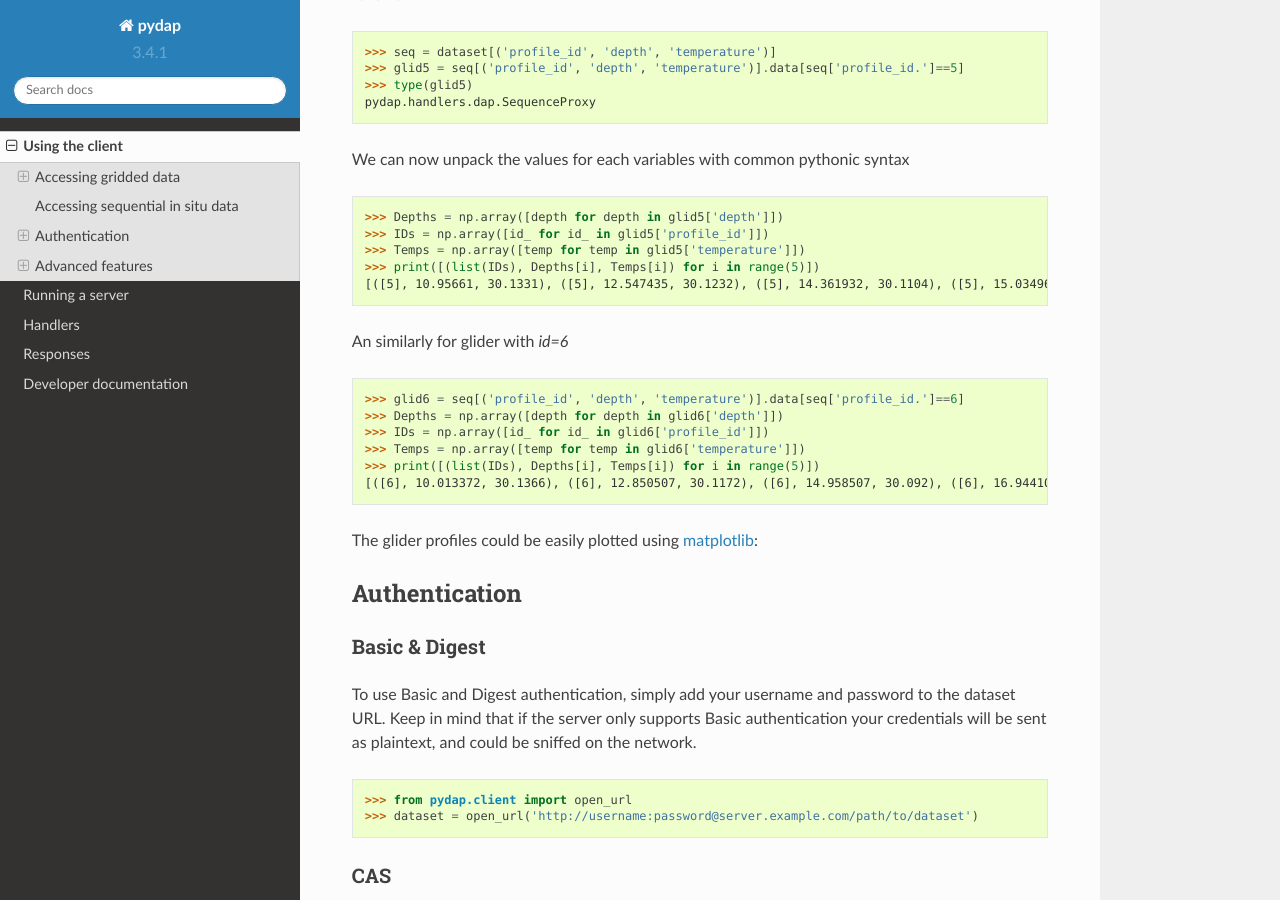
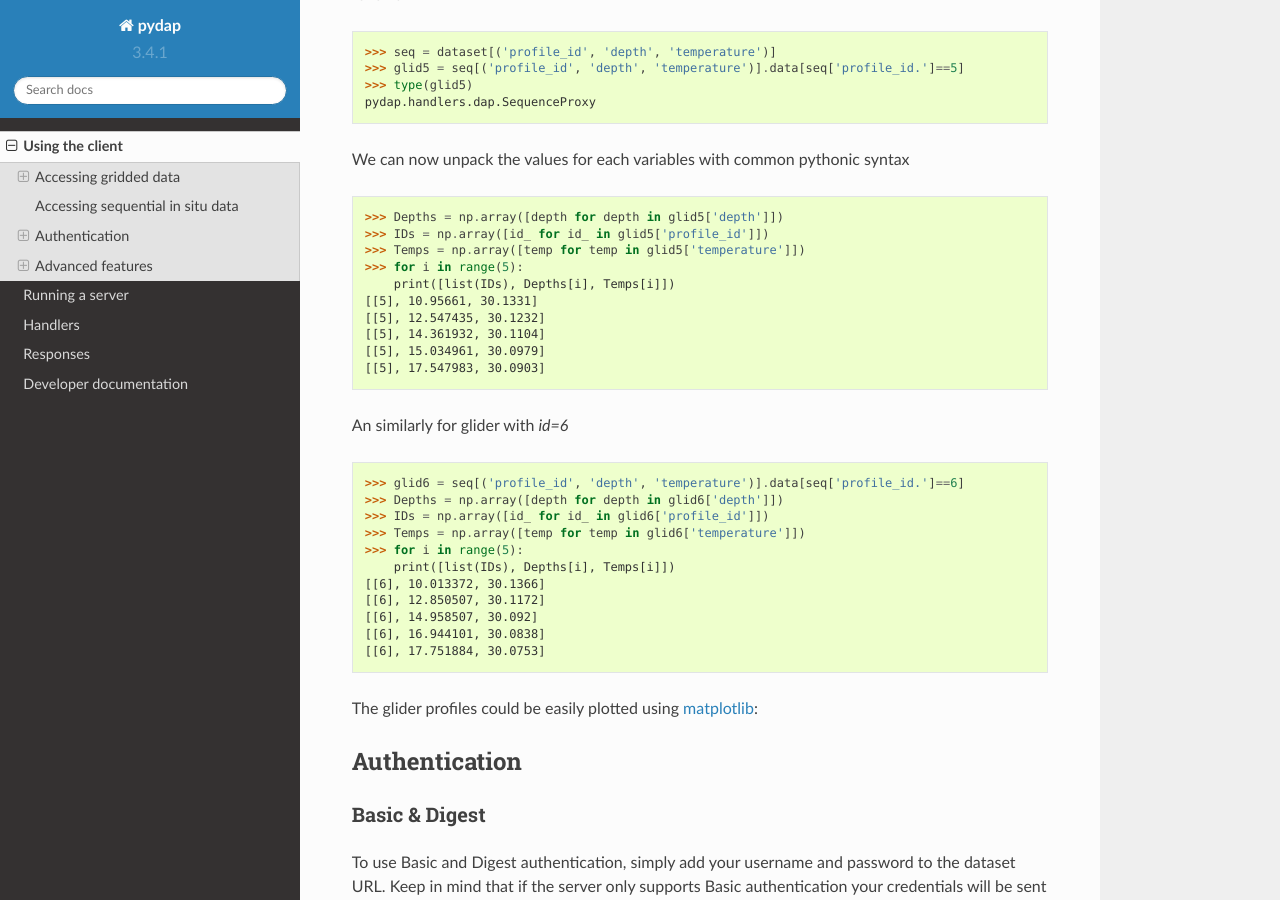
Before and after one commit to pydap/pydap, a Sphinx documentation site: the page built from docs/client.rst, in a window 1280 px wide and 900 px high, scrolled down 3966 px. Built offline with Sphinx 7.4.7 and the Read the Docs theme 2.0.0, drawn with Linux system fonts in a browser that asks for light colours; pages that are not in the unit, such as notebooks, are missing from menus; the version number is read from the project's files by our own code.

```diff
--- a/docs/client.rst
+++ b/docs/client.rst
@@ -195,8 +195,13 @@ We can now unpack the values for each variables with common pythonic syntax
     >>> Depths = np.array([depth for depth in glid5['depth']])
     >>> IDs = np.array([id_ for id_ in glid5['profile_id']])
     >>> Temps = np.array([temp for temp in glid5['temperature']])
-    >>> print([(list(IDs), Depths[i], Temps[i]) for i in range(5)])
-    [([5], 10.95661, 30.1331), ([5], 12.547435, 30.1232), ([5], 14.361932, 30.1104), ([5], 15.034961, 30.0979), ([5], 17.547983, 30.0903)]
+    >>> for i in range(5):
+        print([list(IDs), Depths[i], Temps[i]])
+    [[5], 10.95661, 30.1331]
+    [[5], 12.547435, 30.1232]
+    [[5], 14.361932, 30.1104]
+    [[5], 15.034961, 30.0979]
+    [[5], 17.547983, 30.0903]
 
 An similarly for glider with `id=6`
 
@@ -206,8 +211,14 @@ An similarly for glider with `id=6`
     >>> Depths = np.array([depth for depth in glid6['depth']])
     >>> IDs = np.array([id_ for id_ in glid6['profile_id']])
     >>> Temps = np.array([temp for temp in glid6['temperature']])
-    >>> print([(list(IDs), Depths[i], Temps[i]) for i in range(5)])
-    [([6], 10.013372, 30.1366), ([6], 12.850507, 30.1172), ([6], 14.958507, 30.092), ([6], 16.944101, 30.0838), ([6], 17.751884, 30.0753)]
+    >>> for i in range(5):
+        print([list(IDs), Depths[i], Temps[i]])
+    [[6], 10.013372, 30.1366]
+    [[6], 12.850507, 30.1172]
+    [[6], 14.958507, 30.092]
+    [[6], 16.944101, 30.0838]
+    [[6], 17.751884, 30.0753]
+
 
 The glider profiles could be easily plotted using `matplotlib <https://matplotlib.org/stable/users/index>`_:
 
--- a/docs/server.rst
+++ b/docs/server.rst
@@ -14,7 +14,7 @@ If you just want to quickly test the pydap server, you can run it as a standalon
 
 .. code-block:: bash
 
-    $ pip install pydap[server]
+    $ pip install "pydap[server]"
 
 and then just run the ``pydap`` script that pip installs into your bin directory:
 
```
Also changed, not shown: docs/responses.rst (+8 -8 lines).
